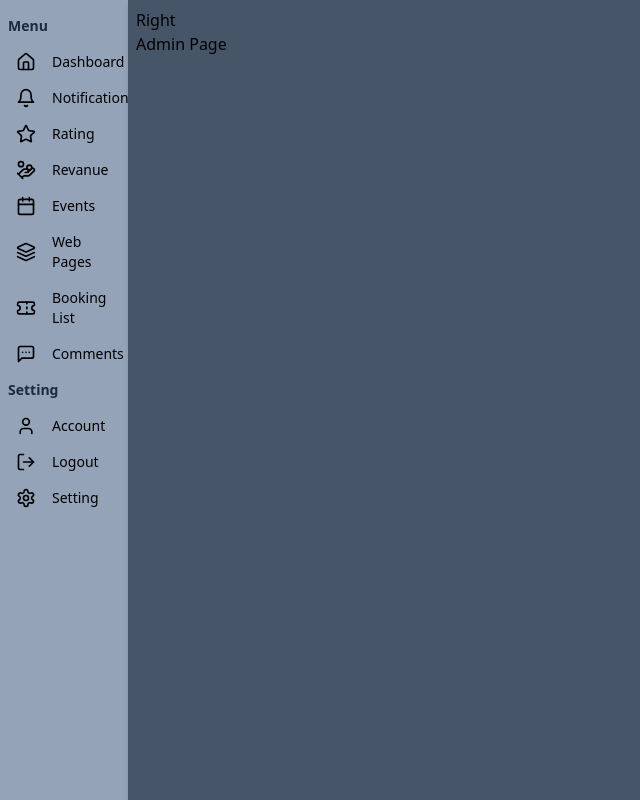
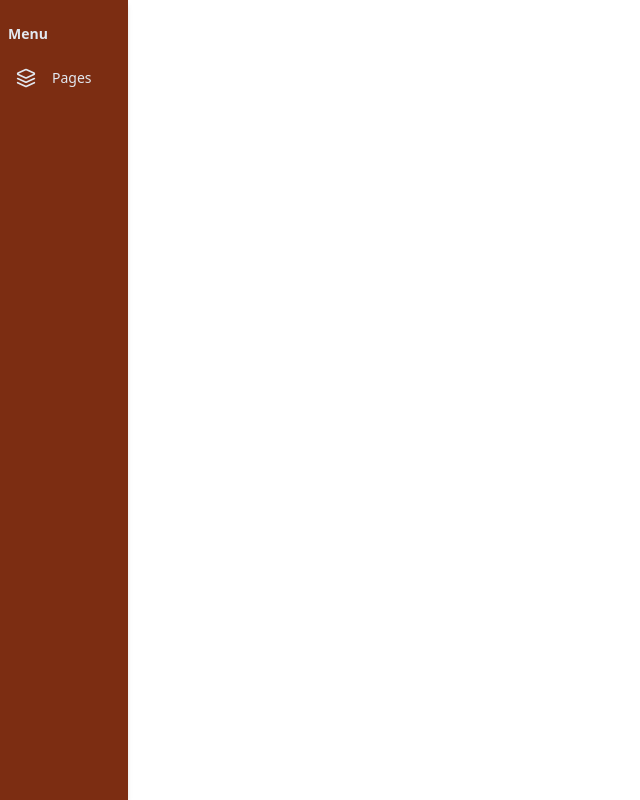
Before and after one commit to Sume-lang/thehills, a Next.js app: page /Admin in a window 1280 px wide. Shown: the whole page, without its empty margins (0-640 px from the left). Built offline with nearby package versions, Linux system fonts and the light colour scheme.

Commit message:
adding the files

```diff
--- a/app/(Dashboards)/Admin/page.tsx
+++ b/app/(Dashboards)/Admin/page.tsx
@@ -2,8 +2,12 @@ import React from "react";
 
 export default function Dashboard() {
   return (
-    <main>
-      <section>Admin Page</section>
+    <main className="flex flex-col h-screen items-start justify-between">
+      <section>Admin 1</section>
+      <section>Admin 2</section>
+      <section>Admin 3</section>
+      <section>Admin 4</section>
+      <section>Admin 5</section>
     </main>
   );
 }
--- a/app/(Dashboards)/components/navi/Navidata.js
+++ /dev/null
@@ -1,34 +0,0 @@
-const Navitems = [
-  {
-    title: "Menu",
-    items: [
-      {
-        name: "",
-        url: "",
-        icons: "",
-      },
-      {
-        name: "",
-        url: "",
-        icons: "",
-      },
-    ],
-  },
-  {
-    title: "Setting",
-    items: [
-      {
-        name: "",
-        url: "",
-        icons: "",
-      },
-      {
-        name: "",
-        url: "",
-        icons: "",
-      },
-    ],
-  },
-];
-
-export default Navitems;
--- a/app/(Dashboards)/components/navi/Sidenav.tsx
+++ b/app/(Dashboards)/components/navi/Sidenav.tsx
@@ -13,91 +13,22 @@ import {
   User,
   LogOut,
 } from "lucide-react";
+import { url } from "inspector";
 const Navitems = [
   {
     title: "Menu",
     items: [
       {
-        name: "Dashboard",
-        url: "/Admin",
-        icons: <House className="w-5 h-5" />,
-      },
-      {
-        name: "Notification",
-        url: "",
-        icons: <Bell className="w-5 h-5" />,
-      },
-      {
-        name: "Rating",
-        url: "",
-        icons: <Star className="w-5 h-5" />,
-      },
-      {
-        name: "Revanue",
-        url: "",
-        icons: <HandCoins className="w-5 h-5" />,
-      },
-      {
-        name: "Events",
-        url: "",
-        icons: <Calendar className="w-5 h-5" />,
-      },
-      {
-        name: "Web Pages",
-        url: "",
+        name: "Pages",
+        url: "/",
         icons: <Layers className="w-5 h-5" />,
         child: [
           {
-            name: "Add Post",
+            name: "",
             url: "/",
             icons: "",
           },
-          {
-            name: "Add Page",
-            url: "",
-            icons: "",
-          },
-          {
-            name: "Add Product",
-            url: "",
-            icons: "",
-          },
-          {
-            name: "Category",
-            url: "",
-            icons: "",
-          },
         ],
-      },
-      {
-        name: "Booking List",
-        url: "",
-        icons: <Ticket className="w-5 h-5" />,
-      },
-      {
-        name: "Comments",
-        url: "",
-        icons: <MessageSquareMore className="w-5 h-5" />,
-      },
-    ],
-  },
-  {
-    title: "Setting",
-    items: [
-      {
-        name: "Account",
-        url: "",
-        icons: <User className="w-5 h-5" />,
-      },
-      {
-        name: "Logout",
-        url: "",
-        icons: <LogOut className="w-5 h-5" />,
-      },
-      {
-        name: "Setting",
-        url: "",
-        icons: <Settings className="w-5 h-5" />,
       },
     ],
   },
@@ -109,15 +40,14 @@ const Sidebar = () => {
       <section>
         {Navitems.map((i) => (
           <div key={i.title} className="flex flex-col">
-            <span className="hidden lg:block text-slate-800 font-bold my-2">
+            <span className="hidden lg:block text-slate-200 font-bold my-4">
               {i.title}
             </span>
             {i.items.map((items) => (
               <Link
                 key={items.name}
                 href={items.url}
-                className="flex items-center justify-center lg:justify-start gap-4 p-2 hover:bg-slate-800 hover:text-slate-100 hover:shadow-md hover:font-bold duration-300 ease-out rounded-md cursor-pointer"
-              >
+                className="flex items-center justify-center lg:justify-start gap-4 p-2 hover:bg-orange-600 hover:text-slate-100 hover:shadow-md hover:font-bold text-slate-200 duration-300 ease-out rounded-md cursor-pointer">
                 <span className="">{items.icons}</span>
                 <span className="hidden lg:block">{items.name}</span>
               </Link>
--- a/app/(Dashboards)/layout.tsx
+++ b/app/(Dashboards)/layout.tsx
@@ -13,13 +13,13 @@ export default function DashboardLayout({
 }) {
   return (
     <main className="flex h-screen items-start justify-start">
-      <section className="w-[10%] md:w-[15%] lg:w-[20%] xl:w-[10%] bg-slate-400 min-h-screen p-2 shadow-md">
+      <section className="w-[10%] md:w-[15%] lg:w-[20%] xl:w-[10%] bg-orange-900 min-h-screen p-2 shadow-md">
         <Sidebar />
       </section>
-      <section className="w-[90%] md:w-[85%] lg:w-[80%] xl:w-[90%] bg-slate-600 min-h-screen p-2 shadow-md">
+      {/* <section className="w-[90%] md:w-[85%] lg:w-[80%] xl:w-[90%] bg-slate-600 min-h-screen p-2 shadow-md overflow-scroll">
         Right
         {children}
-      </section>
+      </section> */}
     </main>
   );
 }
```
Also changed, not shown: 1 other file (tests, documents, lock files or other folders).
